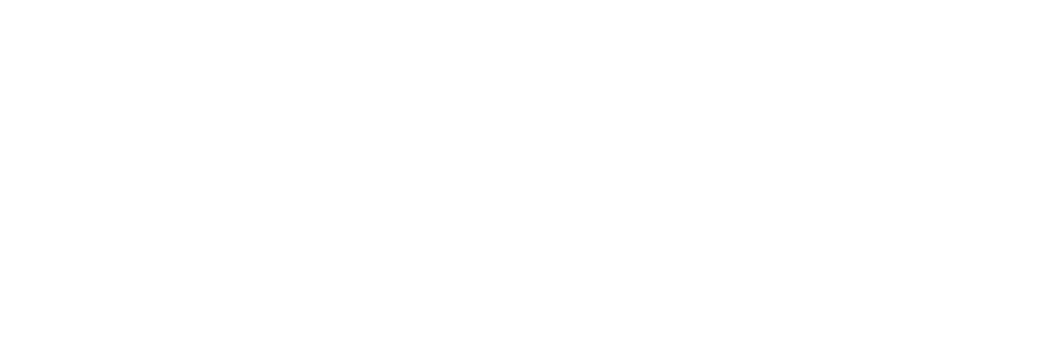
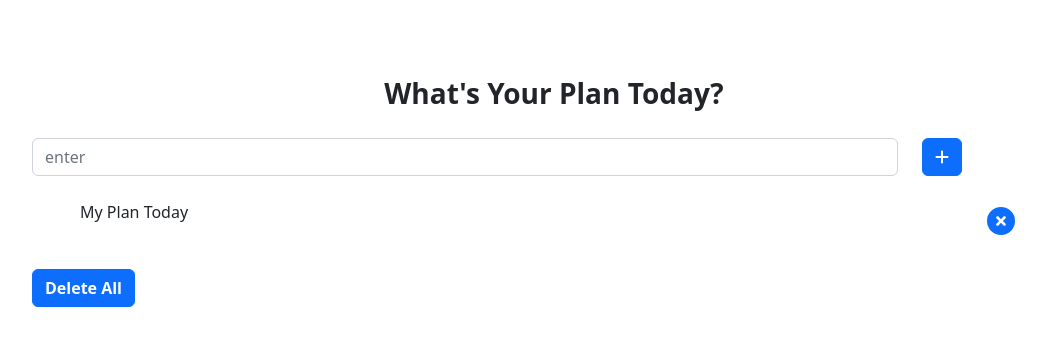
Before and after one commit to MuhammedMostafaSalem/ToDo-list, a React (Create React App) app: page / in a window 1280 px wide. Shown: the top 346 px of the page, without its empty margins (86-1132 px from the left). Built offline with nearby package versions, Linux system fonts and the light colour scheme.

Commit message:
run components in App file

```diff
--- a/src/App.js
+++ b/src/App.js
@@ -1,9 +1,22 @@
-
+import {Button, Col, Container, Row} from 'react-bootstrap'
+import Input from './components/Input';
+import List from './components/List';
 
 function App() {
   return (
     <div className="App">
-
+      <Container className='p-5'>
+        <Row>
+          <Col sm='12'>
+            <div className='text-capitalize text-center fw-bold fs-3 py-4'>What's your plan today?</div>
+          </Col>
+          <Col sm='12'>
+            <Input/>
+            <List/>
+            <Button className='daleteAll fw-bold mt-3'>Delete All</Button>
+          </Col>
+        </Row>
+      </Container>
     </div>
   );
 }
```
